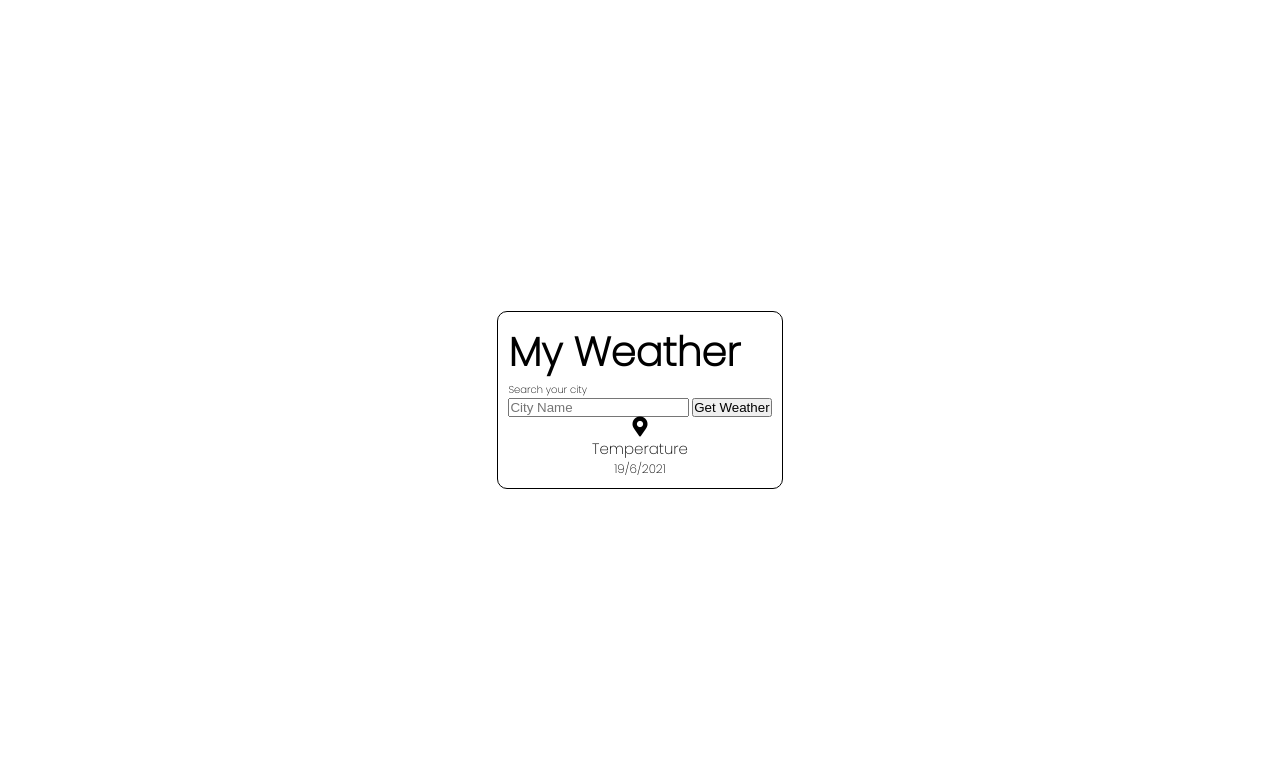
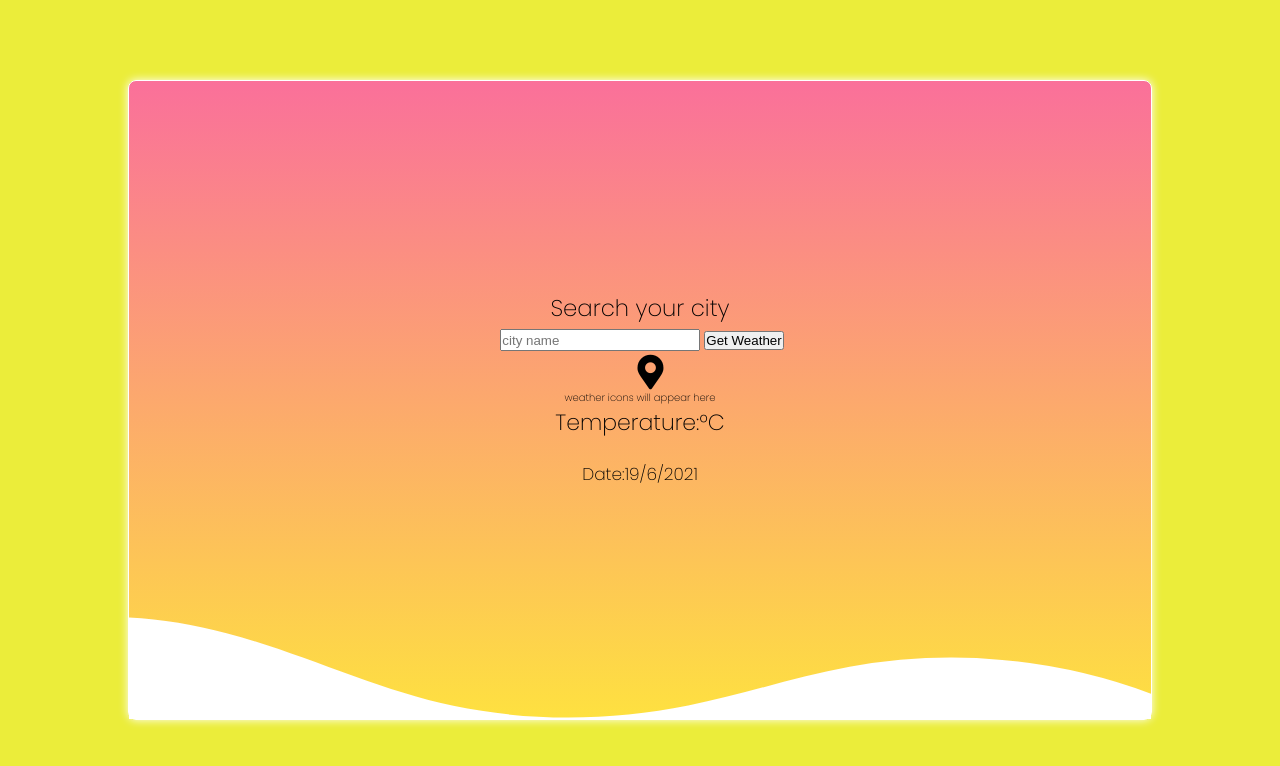
Before and after one commit to bitakshat/GetWeather, a plain HTML site: page src/index.html in a window 1280 px wide. Drawn offline with nearby package versions, Linux system fonts and the light colour scheme.

Commit message:
[+] Project overview done

```diff
--- a/src/index.html
+++ b/src/index.html
@@ -29,18 +29,55 @@
 </head>
 
 <body>
-    <section class="container">
+    <!-- <section class="container">
         <h1>My Weather</h1>
         <p>Search your city</p>
         <input type="text" id="city_name_input" placeholder="City Name">
         <button id="search">Get Weather</button>
-        <!-- font awesome icons here -->
+         font awesome icons here
         <div class="weather_card">
             <p id="city_name"></p><i class="fas fa-map-marker-alt"></i>
             <p id="temperature">Temperature</p>
             <p id="date">Date</p>
         </div>
     </section>
+    <script src="main.js"></script> -->
+
+    <div class="container flex jc ac">
+        <div class="card flex f-col">
+            <div class="header flex jc ac">
+                <span>Search your city</span>
+            </div>
+            <div class="city_name_input flex jc ac">
+                <input type="text" placeholder="city name" id="city_name_input">
+                <button id="search">Get Weather</button>
+            </div>
+            <div class="city_name flex jc ac">
+                <span id="city_name"></span>
+                <i class="fas fa-map-marker-alt"></i>
+            </div>
+            <div class="weather_icons flex jc ac">
+                <span>weather icons will appear here</span>
+            </div>
+            <div class="temperature flex jc ac">
+                <span id="temp">Temperature: </span>
+                <span id="temp_value"></span>
+                <span>&#176;</span>C
+            </div>
+            <div class="date flex jc ac">
+                <span>Date:</span>
+                <span id="date"></span>
+            </div>
+            <div class="custom-shape-divider-bottom-1624113595">
+                <svg data-name="Layer 1" xmlns="http://www.w3.org/2000/svg" viewBox="0 0 1200 120"
+                    preserveAspectRatio="none">
+                    <path
+                        d="M321.39,56.44c58-10.79,114.16-30.13,172-41.86,82.39-16.72,168.19-17.73,250.45-.39C823.78,31,906.67,72,985.66,92.83c70.05,18.48,146.53,26.09,214.34,3V0H0V27.35A600.21,600.21,0,0,0,321.39,56.44Z"
+                        class="shape-fill"></path>
+                </svg>
+            </div>
+        </div>
+    </div>
     <script src="main.js"></script>
 </body>
 
--- a/src/main.js
+++ b/src/main.js
@@ -58,6 +58,30 @@ $(document).ready(function() {
     var year = date.getFullYear();
 
     $("#date").text(`${day}/${month}/${year}`)
+    var time = date.getHours() + ":" + date.getMinutes();
+
+    // good morning
+    if (date.getHours() < 12) {
+        $("body").css("background-color", "#83d8fa");
+        $(".container").css({
+            background: "linear-gradient(#a1c4fd, #c2e9fb)"
+        })
+    }
+    // good afternoon
+    else if(date.getHours() > 12 && date.getHours() <= 19) {
+        $("body").css("background-color", "#ebed3a");
+        $(".container").css({
+            background: "linear-gradient(#fa709a, #fee140)"
+        })
+    }
+    // good night
+    else if(date.getHours() > 19) {
+        $("body").css("background-color", "#330867");
+        $(".container").css({
+            background: "linear-gradient(#330867, #764ba2)",
+            color: "#fff"
+        })
+    }
 
     var apiURL = ""
     $("#search").click(function() {
@@ -69,10 +93,15 @@ $(document).ready(function() {
         fetch(apiURL)
         .then(response => response.json())
         .then((data) => {
-            $("#temperature").text(data.main.temp);
+            $("#temp_value").text(data.main.temp);
             console.log(data);
+            if(data.weather.main == "cloudy") {
+                console.log(cloudy);
+            }
         })
     })
 })
 
 // data.weather.main
+// colors - morning bg-#83d8fa theme: #a1c4fd -> #c2e9fb
+// afternoon
--- a/src/style.css
+++ b/src/style.css
@@ -12,34 +12,74 @@ body {
     align-items: center;
     width: 100vw;
     height: 100vh;
+    background-color: #1a0d4b;
 }
 
 .container {
-    border: 1px solid black;
-    border-radius: 1em;
+    border: 1px solid #fff;
+    border-radius: 8px;
     padding: 1em;
+    width: 80vw;
+    height: 80vh;
+    background-image: linear-gradient(#fbc2eb, #a6c1ee);
+    box-shadow: 0px 0px 10px #fff;
+    position: relative;
 }
-.container > h1 {
-    font-size: 4em;
+/* wave custom  */
+.custom-shape-divider-bottom-1624113595 {
+    position: absolute;
+    bottom: 0;
+    left: 0;
+    width: 100%;
+    overflow: hidden;
+    line-height: 0;
+    transform: rotate(180deg);
 }
 
-/* weather card  */
-.weather_card {
+.custom-shape-divider-bottom-1624113595 svg {
+    position: relative;
+    display: block;
+    width: calc(110% + 1.3px);
+    height: 111px;
+}
+
+.custom-shape-divider-bottom-1624113595 .shape-fill {
+    fill: #FFFFFF;
+}
+
+.header > span {
+    font-size: calc(10px + 1vw);
+}
+.city_name {
+    font-size: calc(9px + 2vw);
+}
+.city_name > span {
+    margin: 0.3em;
+}
+.temperature {
+    font-size: 2.2em;
+}
+#city_name_input {
+    width: 15em;
+    height: 1.7em;
+    margin: 0.3em;
+}
+.date {
+    font-size: calc(9px + 1vh);
+    padding: 1.3em;
+}
+.flex {
     display: flex;
+}
+.jc {
     justify-content: center;
+}
+.ac {
     align-items: center;
+}
+.f-row {
+    flex-direction: row;
+}
+.f-col {
     flex-direction: column;
 }
-.weather_card > i {
-    font-size: 2em;
-}
-#city_name {
-    font-size: 2em;
-    font-weight: 500;
-}
-#temperature {
-    font-size: 1.5em;
-}
-#date {
-    font-size: 1.2em;
-}
```
